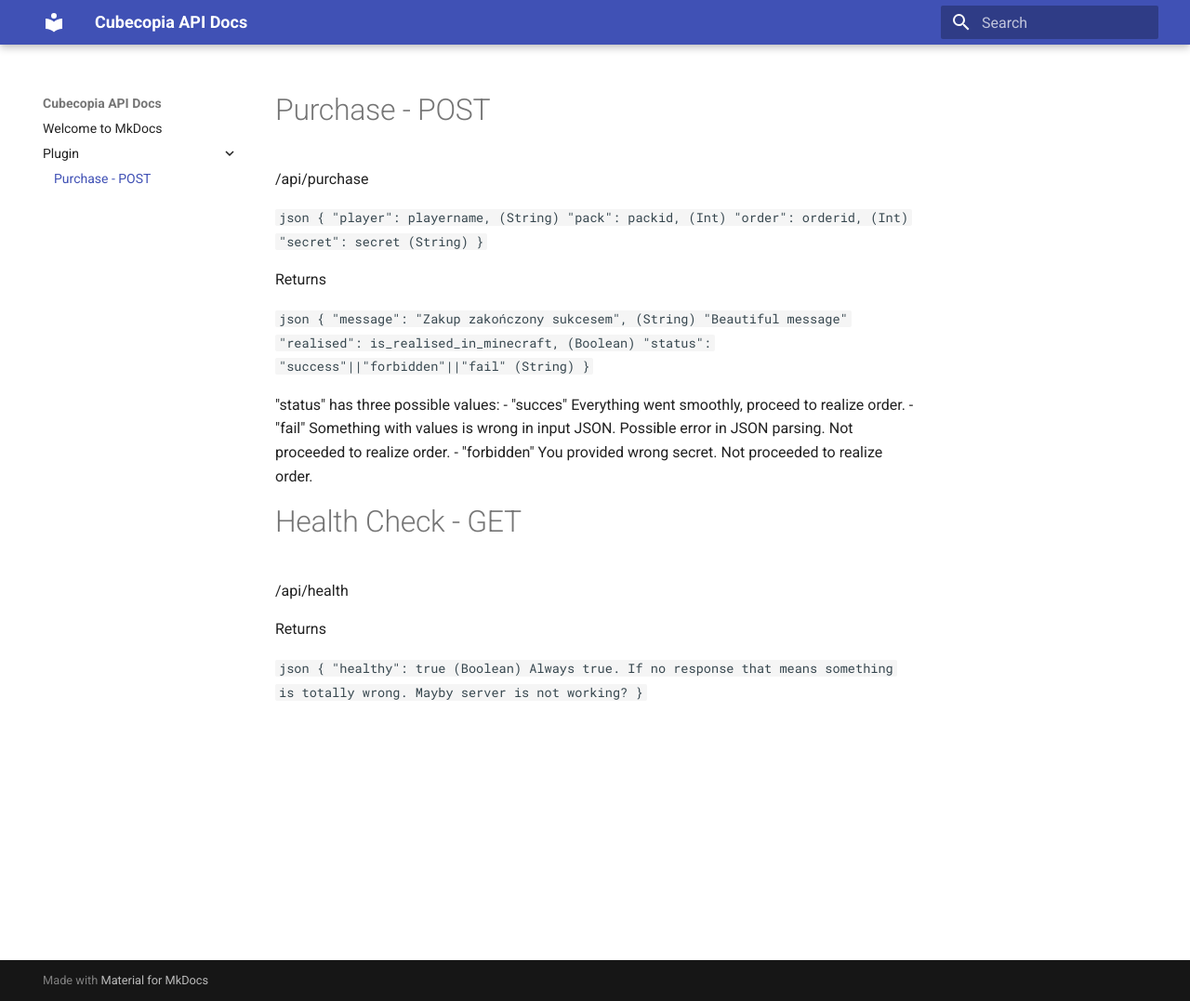
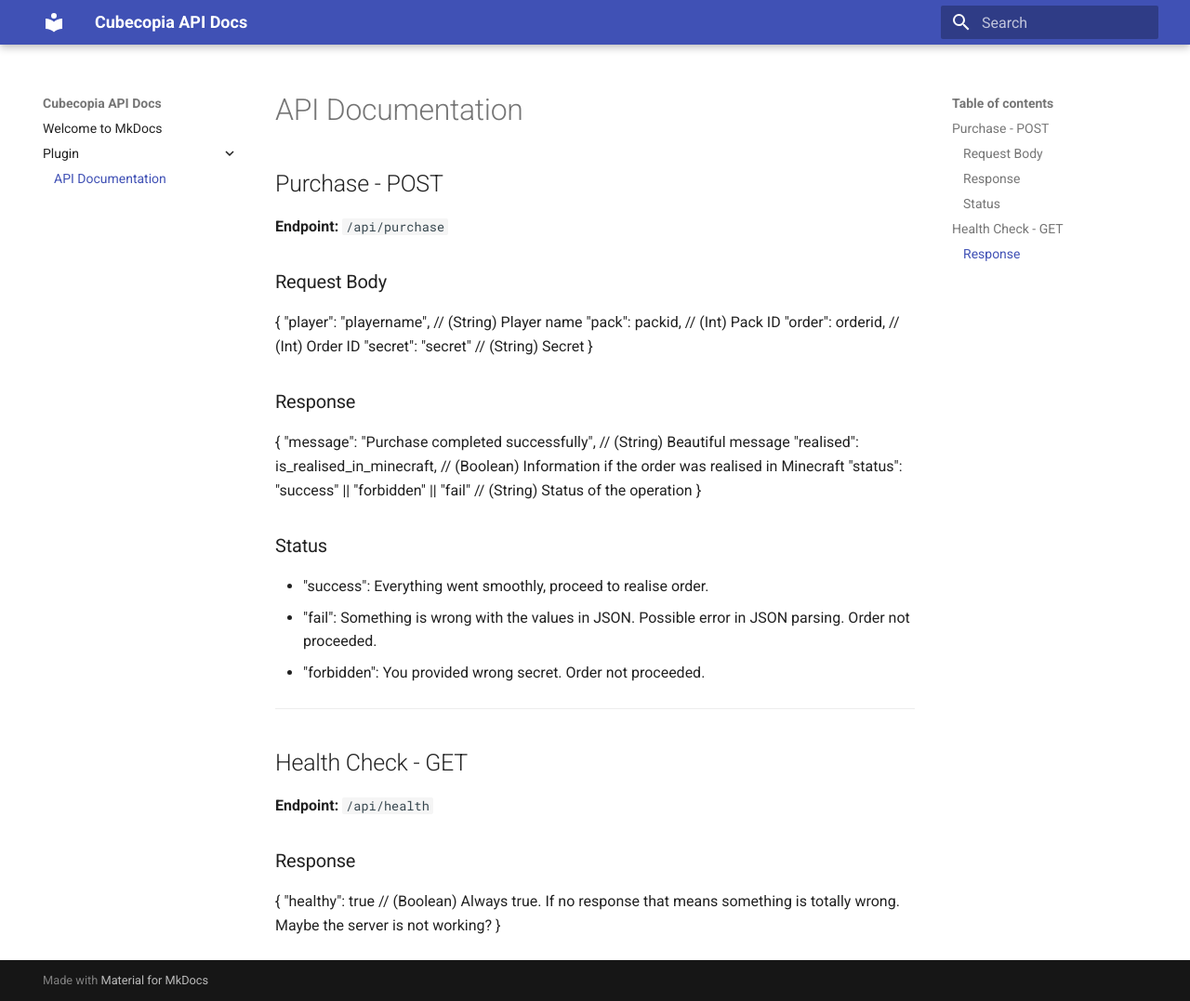
Before and after one commit to Kanashimo/docs, an MkDocs documentation site: the page built from docs/Plugin/API.md, in a window 1280 px wide and 1077 px high. Shown: the whole window at 93% size. Built offline with MkDocs 1.6.1 and Material for MkDocs 9.7.7, drawn with Linux system fonts in a browser that asks for light colours.

Commit message:
Update API.md

````diff
--- a/docs/Plugin/API.md
+++ b/docs/Plugin/API.md
@@ -1,34 +1,34 @@
-# Purchase - POST
-/api/purchase
+# API Documentation
 
-```json
+## Purchase - POST
+**Endpoint:** `/api/purchase`
+
+### Request Body
 {
-    "player": playername, (String)
-    "pack": packid, (Int)
-    "order": orderid, (Int)
-    "secret": secret (String)
-}```
+    "player": "playername",  // (String) Player name
+    "pack": packid,          // (Int) Pack ID
+    "order": orderid,        // (Int) Order ID
+    "secret": "secret"       // (String) Secret
+}
 
-Returns
+### Response
+{
+    "message": "Purchase completed successfully", // (String) Beautiful message
+    "realised": is_realised_in_minecraft,         // (Boolean) Information if the order was realised in Minecraft
+    "status": "success" || "forbidden" || "fail"  // (String) Status of the operation
+}
 
-```json
+### Status
+- "success": Everything went smoothly, proceed to realise order.
+- "fail": Something is wrong with the values in JSON. Possible error in JSON parsing. Order not proceeded.
+- "forbidden": You provided wrong secret. Order not proceeded.
+
+---
+
+## Health Check - GET
+**Endpoint:** `/api/health`
+
+### Response
 {
-    "message": "Zakup zakończony sukcesem", (String) "Beautiful message"
-    "realised": is_realised_in_minecraft, (Boolean)
-    "status": "success"||"forbidden"||"fail" (String)
-}```
-
-"status" has three possible values:
-- "succes" Everything went smoothly, proceed to realize order.
-- "fail" Something with values is wrong in input JSON. Possible error in JSON parsing. Not proceeded to realize order.
-- "forbidden" You provided wrong secret. Not proceeded to realize order.
-
-# Health Check - GET
-/api/health
-
-Returns
-
-```json
-{
-    "healthy": true (Boolean) Always true. If no response that means something is totally wrong. Mayby server is not working?
-}```
+    "healthy": true // (Boolean) Always true. If no response that means something is totally wrong. Maybe the server is not working?
+}
````
